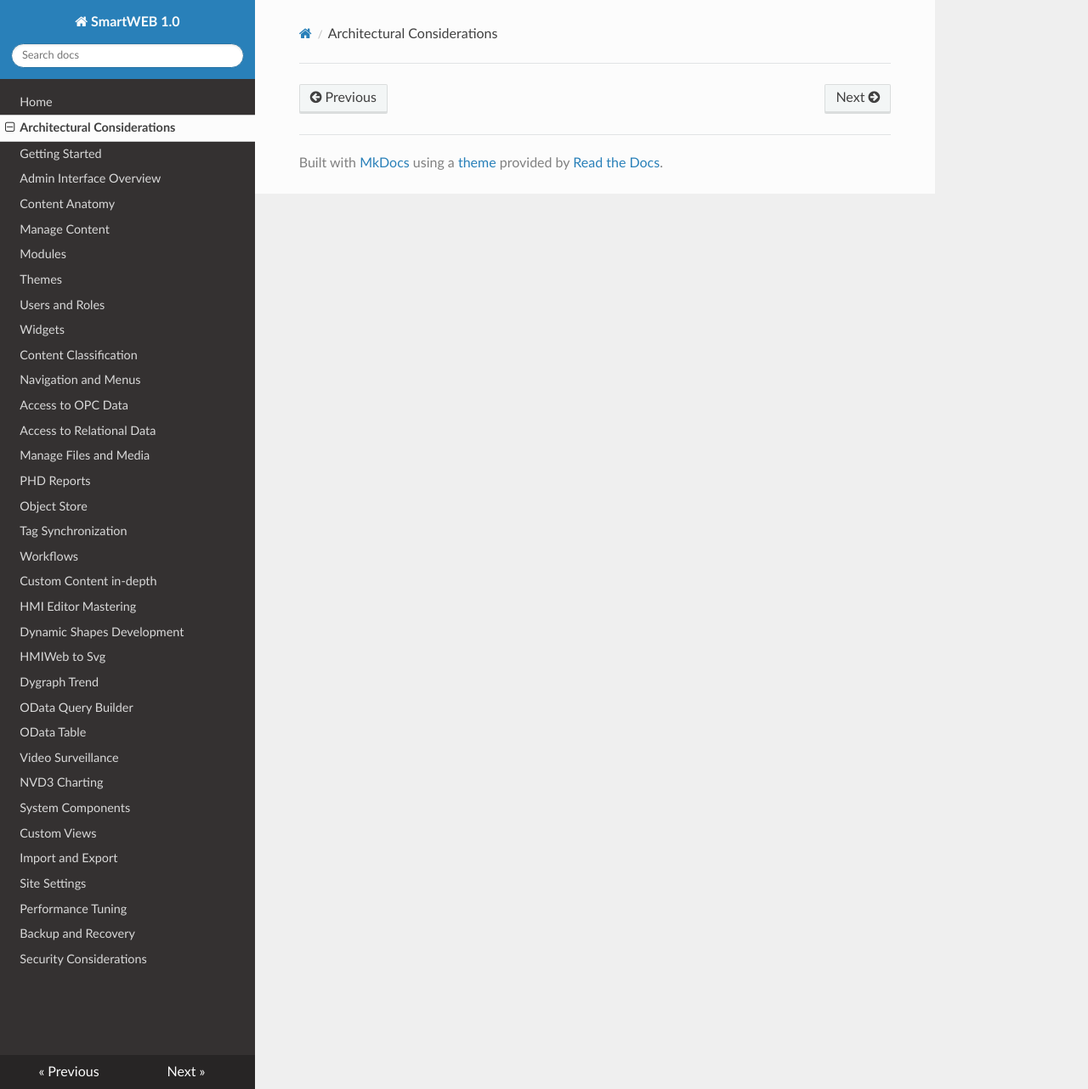
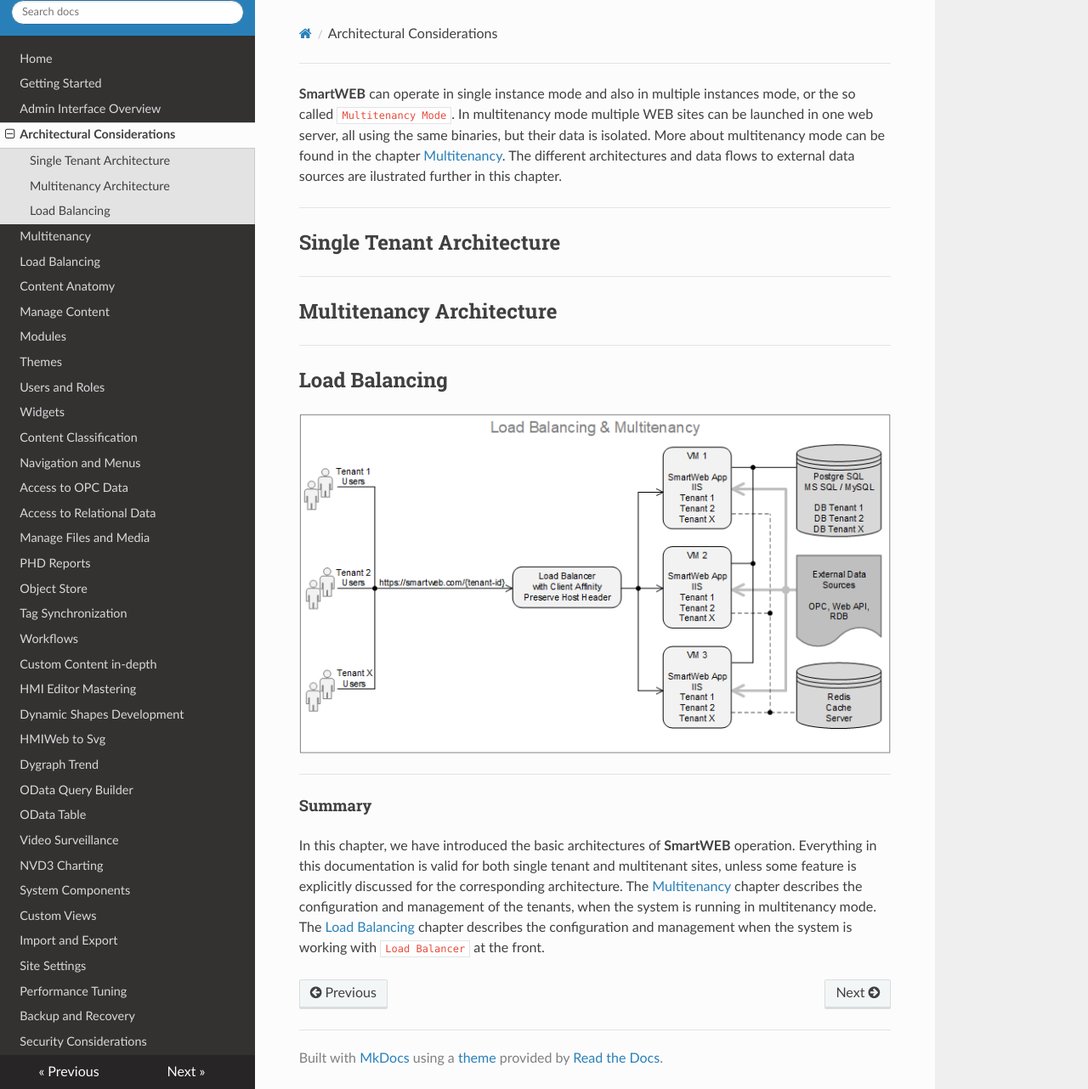
Before and after one commit to smartsysbg/SmartWebDoc, an MkDocs documentation site: the page built from docs/architectural-considerations.md, in a window 1280 px wide and 1282 px high. Shown: the whole window at 85% size. Built offline with MkDocs 1.6.1, drawn with Linux system fonts in a browser that asks for light colours; nearby versions of some CDN libraries.

Commit message:
Add new chaps for Multitenancy and LoadBalancing

```diff
--- a/docs/architectural-considerations.md
+++ b/docs/architectural-considerations.md
@@ -1 +1,24 @@
 #
+
+**SmartWEB** can operate in single instance mode and also in multiple instances mode, or the so called `Multitenancy Mode`. In multitenancy mode multiple WEB sites can be launched in one web server, all using the same binaries, but their data is isolated. More about multitenancy mode can be found in the chapter [Multitenancy](/multitenancy). The different architectures and data flows to external data sources are ilustrated further in this chapter.
+
+---
+
+## Single Tenant Architecture
+
+---
+
+
+## Multitenancy Architecture
+
+---
+
+## Load Balancing
+
+![](./media/architectural-considerations/load-balancing-and-multitenancy.png)
+
+---
+
+#### Summary
+
+In this chapter, we have introduced the basic architectures of **SmartWEB** operation. Everything in this documentation is valid for both single tenant and multitenant sites, unless some feature is explicitly discussed for the corresponding architecture. The [Multitenancy](/multitenancy) chapter describes the configuration and management of the tenants, when the system is running in multitenancy mode. The [Load Balancing](/load-balancing) chapter describes the configuration and management when the system is working with `Load Balancer` at the front.
--- a/mkdocs.yml
+++ b/mkdocs.yml
@@ -1,9 +1,11 @@
 site_name: SmartWEB 1.0
 nav:
   - Home: index.md
-  - Architectural Considerations: architectural-considerations.md
   - Getting Started: getting-started.md
   - Admin Interface Overview: admin-interface-overview.md
+  - Architectural Considerations: architectural-considerations.md
+  - Multitenancy: multitenancy.md
+  - Load Balancing: load-balancing.md
   - Content Anatomy: content-anatomy.md
   - Manage Content: manage-content.md
   - Modules: modules.md
```
Also changed, not shown: docs/load-balancing.md (added, +1 -0 lines), docs/modules.md (+4 -4 lines), docs/multitenancy.md (added, +1 -0 lines), docs/media/architectural-considerations/load-balancing-and-multitenancy.png (added), 5 other files.
